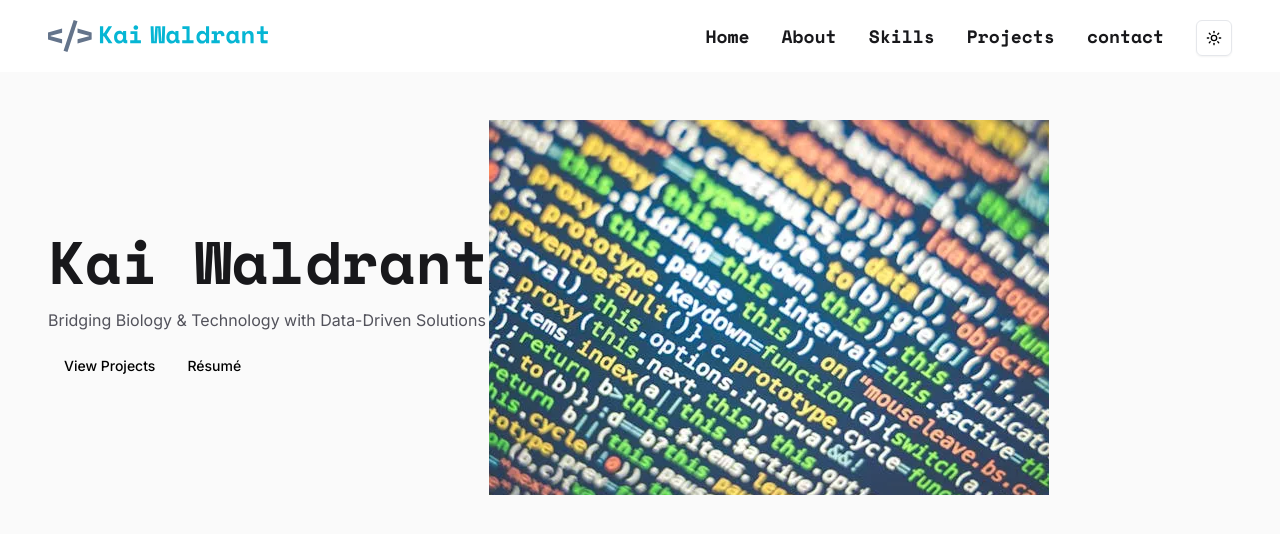
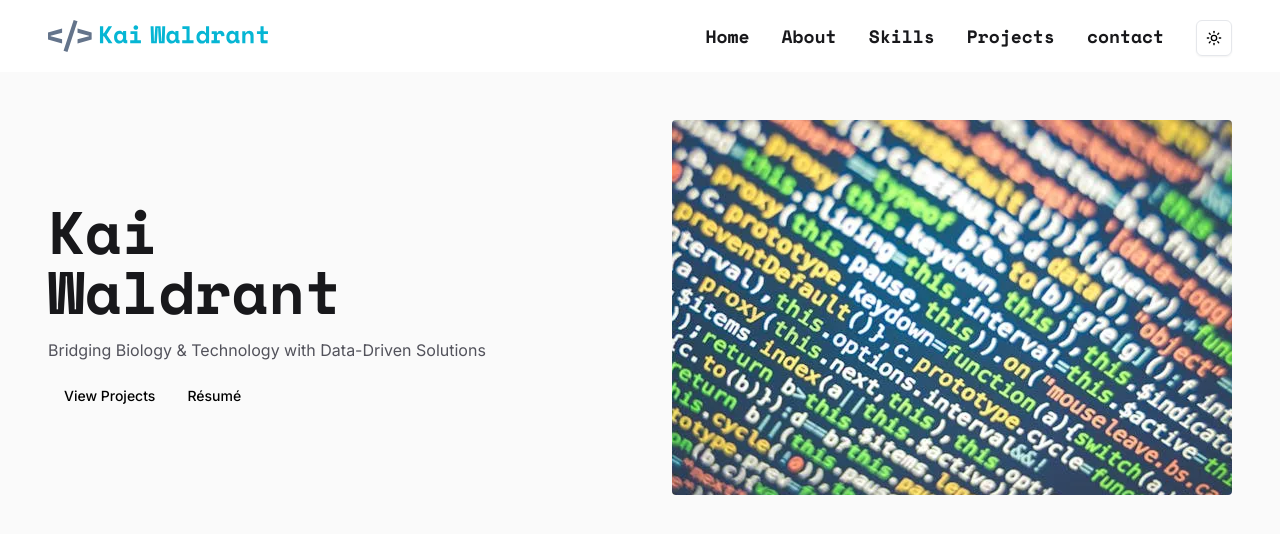
Before and after one commit to KaiWaldrant/kaiwaldrant.dev, a Next.js app: page / in a window 1280 px wide. Shown: the top 534 px of the page. Built offline with nearby package versions, Linux system fonts and the light colour scheme.

Commit message:
WIP Hero

```diff
--- a/components/Section.tsx
+++ b/components/Section.tsx
@@ -15,7 +15,10 @@ export default function Section({
   ...props
 }: SectionProps) {
   return (
-    <section className={cn("content-grid full py-12", className)} {...props}>
+    <section
+      className={cn("content-grid full py-12 h-fit", className)}
+      {...props}
+    >
       {container ? (
         <div className={cn("", containerClassName)}>{children}</div>
       ) : (
--- a/components/sections/Hero.tsx
+++ b/components/sections/Hero.tsx
@@ -4,9 +4,9 @@ import Image from "next/image";
 
 export default function Hero() {
   return (
-    <Section containerClassName="max-md:grid md:flex items-center h-fit">
-      <div className="flex flex-col gap-4">
-        <h1 className="font-mono font-bold text-6xl text-text-primary">
+    <Section containerClassName="max-md:grid md:flex gap-8 items-center h-fit justify-between">
+      <div className="flex flex-col gap-4 max-w-125">
+        <h1 className="font-mono font-bold text-6xl text-text-primary max-w-74">
           Kai Waldrant
         </h1>
         <p className="text-text-secondary">
@@ -17,8 +17,9 @@ export default function Hero() {
           <Button>Résumé</Button>
         </div>
       </div>
-      <div className="rounded-sm">
+      <div className="">
         <Image
+          className="rounded-sm"
           src="/code_img.png"
           alt="Image with code"
           width={560}
```
